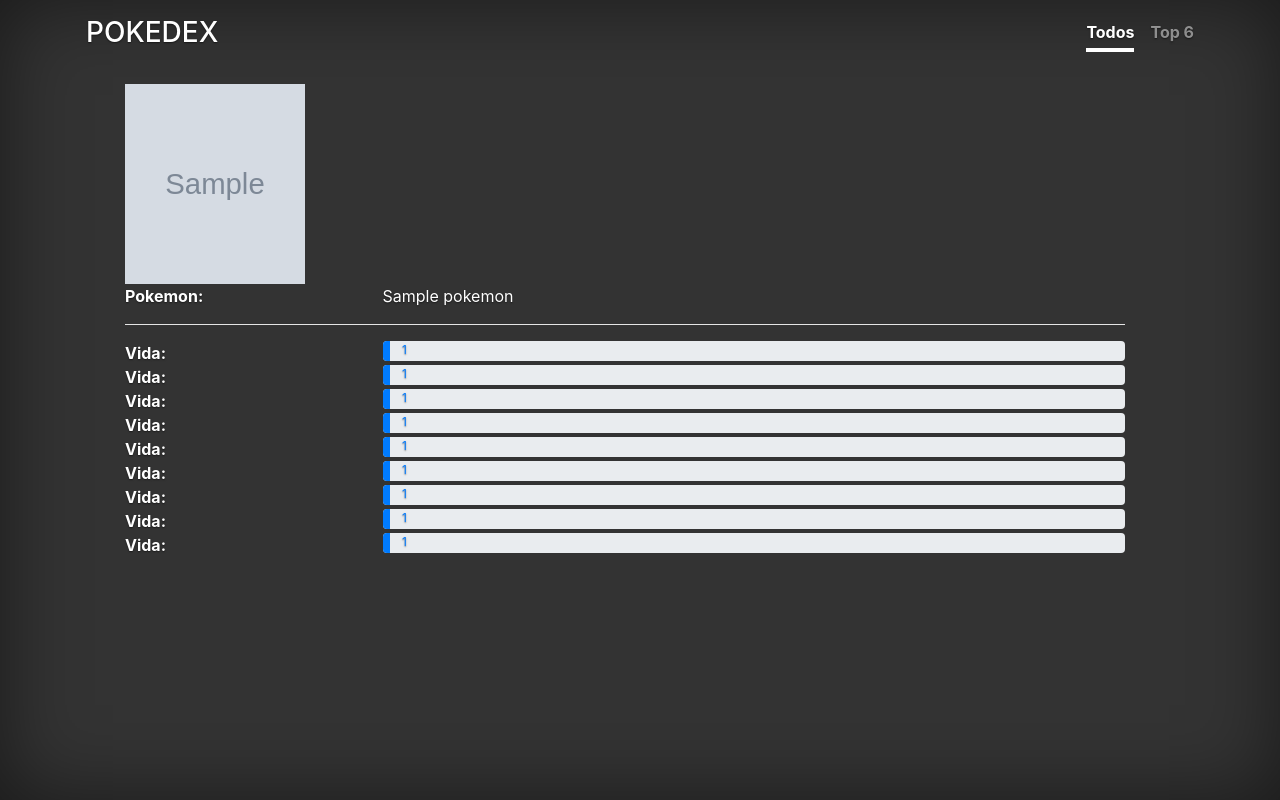
After one commit to shfrade/desafio_pokedex, a Django app: template pokedex/templates/pokemon.html in a window 1280 px wide. The commit adds this page. Run offline with Django 3.2, Linux system fonts and the light colour scheme; the template is opened without the code that fills it: values that come from a table or form of the project are taken from there, others are empty; tables that the repository leaves empty hold one stand-in row (values such as "Sample post"); grey boxes marked "Sample" are stand-in pictures; some libraries are stand-ins or nearby versions.

Commit message:
Parte 1 de fazer pegar o pokemon

```diff
--- a/PokemonCompany/urls.py
+++ b/PokemonCompany/urls.py
@@ -17,8 +17,10 @@
 from django.urls import path, include
 from django.conf.urls.static import static
 from django.conf import settings
+from django.shortcuts import redirect
 
 urlpatterns = [
-                  path('', admin.site.urls),
+                  path('admin/', admin.site.urls),
+                  path('', lambda request: redirect('admin/', permanent=False)),
                   path('pokedex/', include('pokedex.urls'))
               ] + static(settings.MEDIA_URL, document_root=settings.MEDIA_ROOT)
--- a/pokedex/models.py
+++ b/pokedex/models.py
@@ -27,7 +27,7 @@
 
 class Pokemon(models.Model):
     imagem = models.FileField(upload_to='pokemon/imagens/')
-    nome = models.CharField(max_length=200)
+    nome = models.CharField(max_length=200, unique=True)
     ataque_fisica = models.PositiveIntegerField()
     defesa_fisica = models.PositiveIntegerField()
     ataque_especial = models.PositiveIntegerField()
--- /dev/null
+++ b/pokedex/templates/pokemon.html
@@ -0,0 +1,128 @@
+{% extends 'basico.html' %}
+{% block conteudo %}
+    <div class="col-12 row">
+        <div class="col-4 col-sm-12">
+            <img width="180" height="200" src="{{ pokemon.imagem.url }}">
+        </div>
+        <div class="col-8  col-sm-12">
+            <div class="row">
+                <div class="col-3">
+                    <b>Pokemon:</b>
+                </div>
+                <div class="col-9">
+                    {{ pokemon.nome }}
+                </div>
+            </div>
+            <hr style="background-color: white;">
+            <div class="row">
+                <div class="col-3">
+                    <b>Vida:</b>
+                </div>
+                <div class="col-9">
+                    <div class="progress" style="height: 20px;color: #007bff;">
+                        <div class="progress-bar" role="progressbar" style="width: {{ pokemon.vida }}%;"
+                             aria-valuenow="25"
+                             aria-valuemin="0" aria-valuemax="100"></div>&emsp;{{ pokemon.vida }}
+                    </div>
+                </div>
+            </div>
+            <div class="row">
+                <div class="col-3">
+                    <b>Vida:</b>
+                </div>
+                <div class="col-9">
+                    <div class="progress" style="height: 20px;color: #007bff;">
+                        <div class="progress-bar" role="progressbar" style="width: {{ pokemon.vida }}%;"
+                             aria-valuenow="25"
+                             aria-valuemin="0" aria-valuemax="100"></div>&emsp;{{ pokemon.vida }}
+                    </div>
+                </div>
+            </div>
+            <div class="row">
+                <div class="col-3">
+                    <b>Vida:</b>
+                </div>
+                <div class="col-9">
+                    <div class="progress" style="height: 20px;color: #007bff;">
+                        <div class="progress-bar" role="progressbar" style="width: {{ pokemon.vida }}%;"
+                             aria-valuenow="25"
+                             aria-valuemin="0" aria-valuemax="100"></div>&emsp;{{ pokemon.vida }}
+                    </div>
+                </div>
+            </div>
+            <div class="row">
+                <div class="col-3">
+                    <b>Vida:</b>
+                </div>
+                <div class="col-9">
+                    <div class="progress" style="height: 20px;color: #007bff;">
+                        <div class="progress-bar" role="progressbar" style="width: {{ pokemon.vida }}%;"
+                             aria-valuenow="25"
+                             aria-valuemin="0" aria-valuemax="100"></div>&emsp;{{ pokemon.vida }}
+                    </div>
+                </div>
+            </div>
+            <div class="row">
+                <div class="col-3">
+                    <b>Vida:</b>
+                </div>
+                <div class="col-9">
+                    <div class="progress" style="height: 20px;color: #007bff;">
+                        <div class="progress-bar" role="progressbar" style="width: {{ pokemon.vida }}%;"
+                             aria-valuenow="25"
+                             aria-valuemin="0" aria-valuemax="100"></div>&emsp;{{ pokemon.vida }}
+                    </div>
+                </div>
+            </div>
+            <div class="row">
+                <div class="col-3">
+                    <b>Vida:</b>
+                </div>
+                <div class="col-9">
+                    <div class="progress" style="height: 20px;color: #007bff;">
+                        <div class="progress-bar" role="progressbar" style="width: {{ pokemon.vida }}%;"
+                             aria-valuenow="25"
+                             aria-valuemin="0" aria-valuemax="100"></div>&emsp;{{ pokemon.vida }}
+                    </div>
+                </div>
+            </div>
+            <div class="row">
+                <div class="col-3">
+                    <b>Vida:</b>
+                </div>
+                <div class="col-9">
+                    <div class="progress" style="height: 20px;color: #007bff;">
+                        <div class="progress-bar" role="progressbar" style="width: {{ pokemon.vida }}%;"
+                             aria-valuenow="25"
+                             aria-valuemin="0" aria-valuemax="100"></div>&emsp;{{ pokemon.vida }}
+                    </div>
+                </div>
+            </div>
+            <div class="row">
+                <div class="col-3">
+                    <b>Vida:</b>
+                </div>
+                <div class="col-9">
+                    <div class="progress" style="height: 20px;color: #007bff;">
+                        <div class="progress-bar" role="progressbar" style="width: {{ pokemon.vida }}%;"
+                             aria-valuenow="25"
+                             aria-valuemin="0" aria-valuemax="100"></div>&emsp;{{ pokemon.vida }}
+                    </div>
+                </div>
+            </div>
+            <div class="row">
+                <div class="col-3">
+                    <b>Vida:</b>
+                </div>
+                <div class="col-9">
+                    <div class="progress" style="height: 20px;color: #007bff;">
+                        <div class="progress-bar" role="progressbar" style="width: {{ pokemon.vida }}%;"
+                             aria-valuenow="25"
+                             aria-valuemin="0" aria-valuemax="100"></div>&emsp;{{ pokemon.vida }}
+                    </div>
+                </div>
+            </div>
+        </div>
+    </div>
+
+{% endblock %}
--- a/pokedex/urls.py
+++ b/pokedex/urls.py
@@ -21,5 +21,6 @@
 
 urlpatterns = [
     # path('admin/', admin.site.urls),
-    path('todos/', views.listar_todos, name="listar_todos")
+    path('todos/', views.listar_todos, name="listar_todos"),
+    path('<str:pokemon>', views.pokemon, name="pokemon")
 ]
```
Also changed, not shown: pokedex/templates/listar_todos.html (+12 -20 lines), pokedex/views.py (+18 -0 lines).
